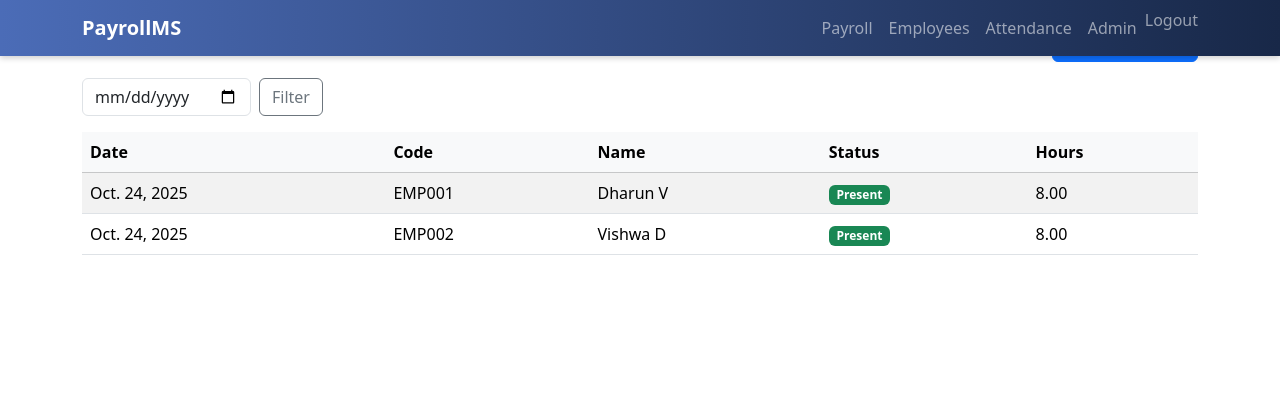
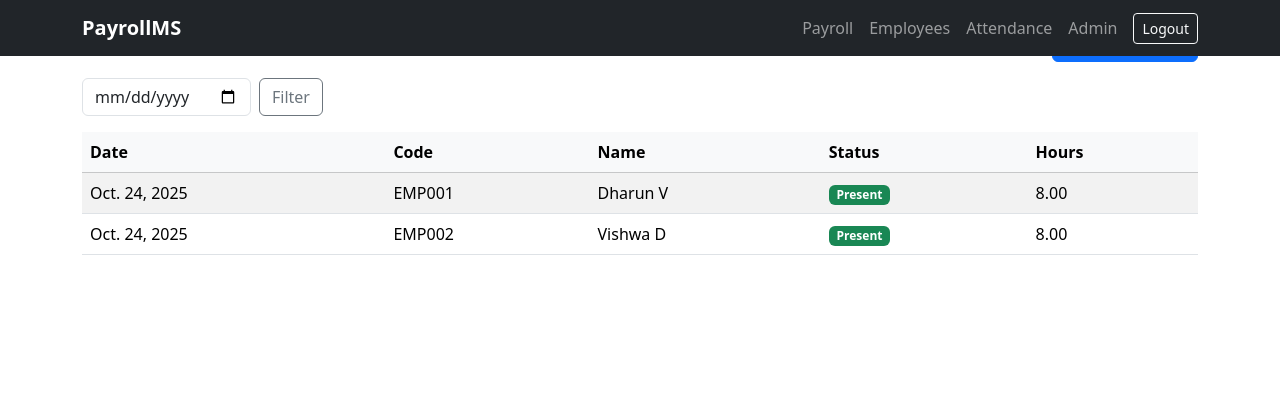
Before and after one commit to sugandv21/Employee-Payroll, a Django app: page /attendance/ in a window 1280 px wide. Shown: the top 420 px of the page. Run offline with Django 5.2, Linux system fonts and the light colour scheme; a user stored in the database is signed in; data comes from the database, SQL or seed files in the repository.

Commit message:
Update navbar.html

```diff
--- a/payroll/templates/payroll/include/navbar.html
+++ b/payroll/templates/payroll/include/navbar.html
@@ -1,13 +1,7 @@
-<nav class="navbar navbar-expand-lg navbar-dark custom-navbar navbar-fixed">
-  <div class="container">
-    <a class="navbar-brand fw-bold" href="{% url 'payroll:home' %}">PayrollMS</a>
-    <button class="navbar-toggler" type="button" data-bs-toggle="collapse" data-bs-target="#navMain">
-      <span class="navbar-toggler-icon"></span>
-    </button>
-    <div id="navMain" class="collapse navbar-collapse">
-      <ul class="navbar-nav ms-auto">
+<ul class="navbar-nav align-items-lg-center">
   {% if user.is_authenticated %}
     <li class="nav-item"><a class="nav-link" href="{% url 'payroll:salary_generate' %}">Payroll</a></li>
+
     {% if user.is_staff %}
       <li class="nav-item"><a class="nav-link" href="{% url 'payroll:employee_list' %}">Employees</a></li>
       <li class="nav-item"><a class="nav-link" href="{% url 'payroll:attendance_list' %}">Attendance</a></li>
@@ -15,14 +9,15 @@
     {% else %}
       <li class="nav-item"><a class="nav-link" href="{% url 'payroll:attendance_list' %}">My Attendance</a></li>
     {% endif %}
+
+    <!-- Logout must POST on Django 5+ -->
+    <li class="nav-item ms-lg-2">
       <form action="{% url 'logout' %}" method="post" class="d-inline">
         {% csrf_token %}
-            <button class="nav-link btn btn-link p-0 align-baseline" style="text-decoration:none;">Logout</button>
+        <button class="btn btn-outline-light btn-sm">Logout</button>
       </form>
+    </li>
   {% else %}
     <li class="nav-item"><a class="nav-link" href="{% url 'login' %}">Login</a></li>
   {% endif %}
 </ul>
-    </div>
-  </div>
-</nav>
```
Lines whose indentation alone changed are shown as unchanged.
